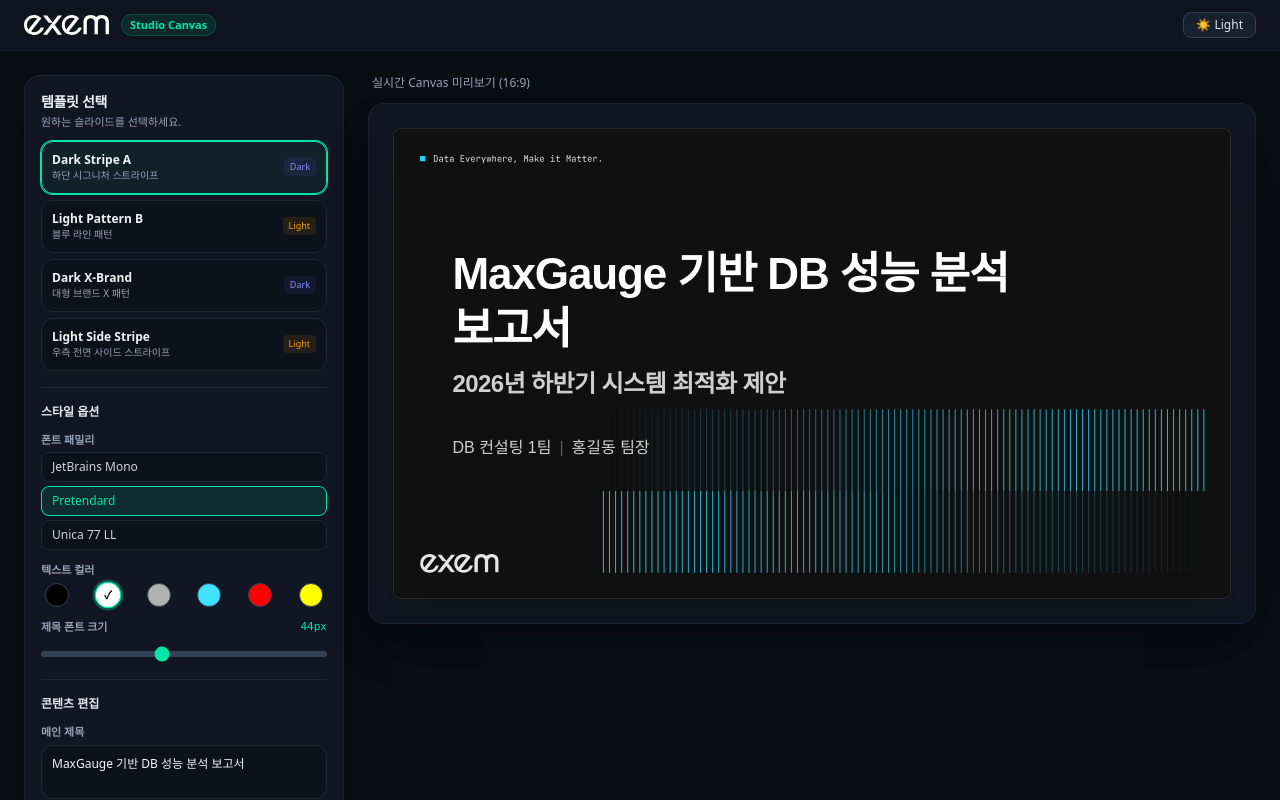
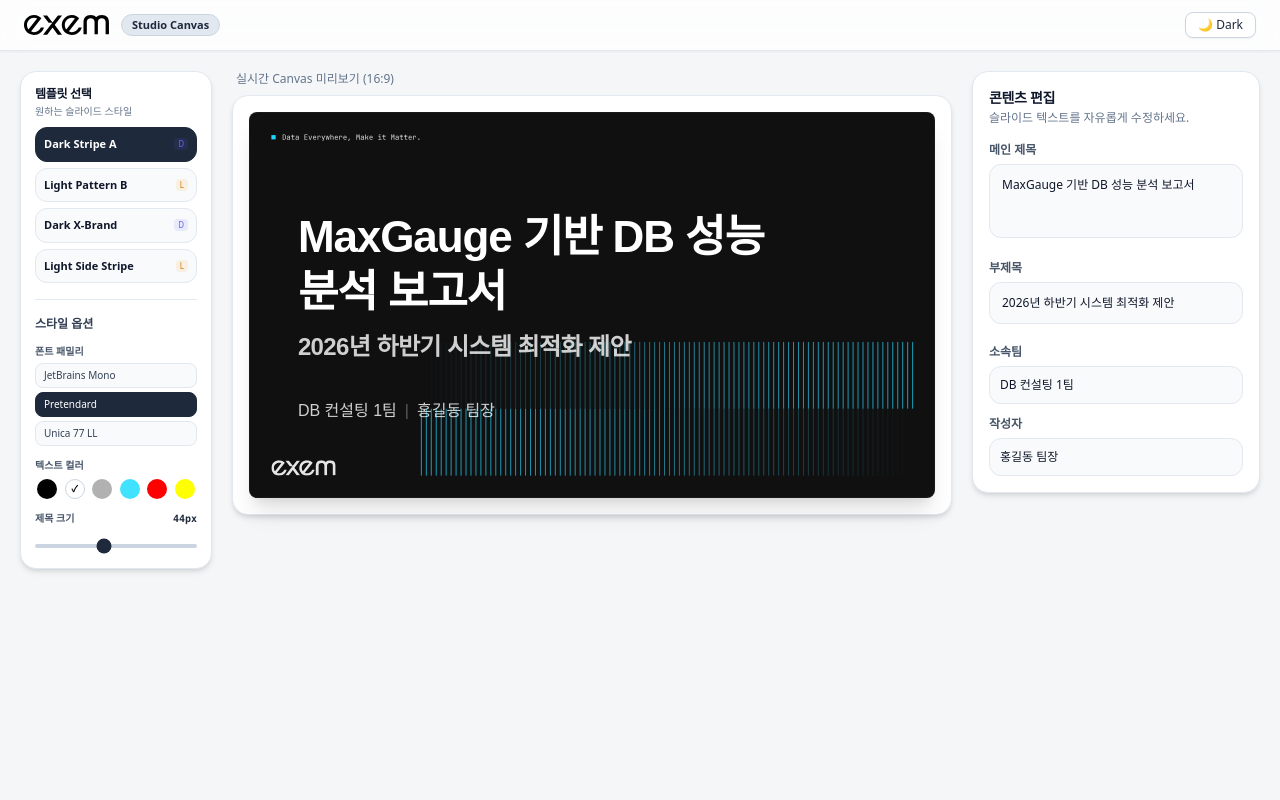
Before and after one commit to hjeon-ai/exem_ppt, a Next.js app: page / in a window 1280 px wide. Shown: the top 800 px of the page. Built offline with nearby package versions, Linux system fonts and the light colour scheme; a web font is replaced by a local one.

Commit message:
Split editor into dual sidebars and refine light theme style

```diff
--- a/app/components/TemplateEditor.tsx
+++ b/app/components/TemplateEditor.tsx
@@ -17,7 +17,7 @@
   { id: 'dark-a', name: 'Dark Stripe A', desc: '하단 시그니처 스트라이프', bg: '/templates/bg-dark-a.svg', isLight: false },
   { id: 'light-b', name: 'Light Pattern B', desc: '블루 라인 패턴', bg: '/templates/bg-light-b.svg', isLight: true },
   { id: 'dark-x', name: 'Dark X-Brand', desc: '대형 브랜드 X 패턴', bg: '/templates/bg-dark-x.svg', isLight: false },
-  { id: 'light-stripe', name: 'Light Side Stripe', desc: '우측 전면 사이드 스트라이프', bg: '/templates/bg-light-stripe.svg', isLight: true },
+  { id: 'light-stripe', name: 'Light Side Stripe', desc: '우측 전면 스트라이프', bg: '/templates/bg-light-stripe.svg', isLight: true },
 ];
 
 const FONT_OPTIONS = [
@@ -36,7 +36,7 @@
 ];
 
 export const TemplateEditor = () => {
-  const [platformTheme, setPlatformTheme] = useState<'dark' | 'light'>('dark');
+  const [platformTheme, setPlatformTheme] = useState<'dark' | 'light'>('light');
 
   const [slideData, setSlideData] = useState<SlideData>({
     theme: 'dark-a',
@@ -52,6 +52,17 @@
   const canvasRef = useRef<HTMLDivElement | null>(null);
   const currentTemplate = TEMPLATE_OPTIONS.find((t) => t.id === slideData.theme) || TEMPLATE_OPTIONS[0];
   const isPlatformDark = platformTheme === 'dark';
+
+  // 동적 테마 클래스 정의
+  const activeBorderClass = isPlatformDark
+    ? 'border-[#00e6a5] bg-[#00e6a5]/10 text-[#00e6a5]'
+    : 'border-slate-800 bg-slate-800 text-white';
+
+  const activeBadgeClass = isPlatformDark
+    ? 'bg-[#00e6a5]/10 text-[#00e6a5] border-[#00e6a5]/20'
+    : 'bg-slate-200 text-slate-800 border-slate-300';
+
+  const accentTextClass = isPlatformDark ? 'text-[#00e6a5]' : 'text-slate-800';
 
   return (
     <div
@@ -74,7 +85,7 @@
               e.currentTarget.style.display = 'none';
             }}
           />
-          <span className="text-[11px] font-semibold px-2 py-0.5 rounded-full bg-[#00e6a5]/10 text-[#00e6a5] border border-[#00e6a5]/20">
+          <span className={`text-[11px] font-semibold px-2.5 py-0.5 rounded-full border ${activeBadgeClass}`}>
             Studio Canvas
           </span>
         </div>
@@ -83,29 +94,30 @@
           onClick={() => setPlatformTheme(isPlatformDark ? 'light' : 'dark')}
           className={`flex items-center space-x-1.5 px-3 py-1 rounded-lg border text-xs font-medium transition-all duration-200 ${
             isPlatformDark
-              ? 'border-slate-700 bg-slate-800/60 hover:bg-slate-700 text-slate-200 hover:border-[#00e6a5]/40'
-              : 'border-slate-300 bg-white hover:bg-slate-50 text-slate-800 shadow-sm'
+              ? 'border-slate-700 bg-slate-800/60 hover:bg-slate-700 text-slate-200'
+              : 'border-slate-300 bg-white hover:bg-slate-100 text-slate-800 shadow-sm'
           }`}
         >
           <span>{isPlatformDark ? '☀️ Light' : '🌙 Dark'}</span>
         </button>
       </header>
 
-      {/* ===== 메인 컨텐츠 영역 ===== */}
-      <div className="flex-1 flex gap-6 p-6 max-w-[1800px] mx-auto w-full">
-        {/* ===== 왼쪽 슬림 사이드바 (폭 절반으로 축소) ===== */}
+      {/* ===== 메인 레이아웃 (좌측 사이드바 - 중앙 캔버스 - 우측 사이드바) ===== */}
+      <div className="flex-1 flex gap-5 p-5 max-w-[1920px] mx-auto w-full items-start">
+
+        {/* ===== 1. 좌측 사이드바 (슬림: w-48) ===== */}
         <div
-          className={`w-80 shrink-0 border rounded-2xl p-4 space-y-4 h-fit transition-colors duration-300 ${
+          className={`w-48 shrink-0 border rounded-2xl p-3.5 space-y-4 transition-colors duration-300 ${
             isPlatformDark
-              ? 'bg-[#111622] border-slate-800/80 shadow-2xl shadow-black/40'
-              : 'bg-white border-slate-200 shadow-xl shadow-slate-200/50'
+              ? 'bg-[#111622] border-slate-800/80 shadow-2xl'
+              : 'bg-white border-slate-200 shadow-md'
           }`}
         >
-          {/* 1. 템플릿 선택 (한 줄에 하나씩) */}
+          {/* 템플릿 선택 */}
           <div>
-            <h2 className="font-bold text-sm tracking-tight mb-0.5">템플릿 선택</h2>
-            <p className={`text-[11px] mb-2.5 ${isPlatformDark ? 'text-slate-400' : 'text-slate-500'}`}>
-              원하는 슬라이드를 선택하세요.
+            <h2 className="font-bold text-xs tracking-tight mb-0.5">템플릿 선택</h2>
+            <p className={`text-[10px] mb-2 ${isPlatformDark ? 'text-slate-400' : 'text-slate-500'}`}>
+              원하는 슬라이드 스타일
             </p>
 
             <div className="flex flex-col space-y-1.5">
@@ -119,27 +131,24 @@
                       titleColor: item.isLight ? '#000000' : '#FFFFFF',
                     }))
                   }
-                  className={`p-2.5 rounded-xl border text-left transition-all duration-200 flex items-center justify-between ${
+                  className={`p-2 rounded-xl border text-left transition-all duration-200 flex flex-col justify-between space-y-1 ${
                     slideData.theme === item.id
-                      ? 'border-[#00e6a5] bg-[#00e6a5]/5 ring-1 ring-[#00e6a5]'
+                      ? activeBorderClass
                       : isPlatformDark
-                      ? 'border-slate-800 bg-[#0d111a] hover:border-slate-700 hover:bg-slate-800/50'
-                      : 'border-slate-200 bg-slate-50 hover:border-slate-300 hover:bg-slate-100'
+                      ? 'border-slate-800 bg-[#0d111a] hover:border-slate-700'
+                      : 'border-slate-200 bg-slate-50 hover:border-slate-300'
                   }`}
                 >
-                  <div>
-                    <div className="font-semibold text-xs">{item.name}</div>
-                    <div className={`text-[10px] ${isPlatformDark ? 'text-slate-400' : 'text-slate-500'}`}>
-                      {item.desc}
-                    </div>
+                  <div className="flex items-center justify-between w-full">
+                    <span className="font-semibold text-[11px] truncate">{item.name}</span>
+                    <span
+                      className={`text-[8px] px-1 py-0.2 rounded font-medium ${
+                        item.isLight ? 'bg-amber-500/10 text-amber-600' : 'bg-indigo-500/10 text-indigo-500'
+                      }`}
+                    >
+                      {item.isLight ? 'L' : 'D'}
+                    </span>
                   </div>
-                  <span
-                    className={`text-[9px] px-1.5 py-0.5 rounded font-medium ${
-                      item.isLight ? 'bg-amber-500/10 text-amber-500' : 'bg-indigo-500/10 text-indigo-400'
-                    }`}
-                  >
-                    {item.isLight ? 'Light' : 'Dark'}
-                  </span>
                 </button>
               ))}
             </div>
@@ -147,7 +156,7 @@
 
           <hr className={isPlatformDark ? 'border-slate-800' : 'border-slate-200'} />
 
-          {/* 2. 스타일 옵션 (폰트, 컬러, 크기) */}
+          {/* 스타일 옵션 */}
           <div className="space-y-3">
             <h3 className={`font-bold text-xs ${isPlatformDark ? 'text-slate-200' : 'text-slate-700'}`}>
               스타일 옵션
@@ -155,7 +164,7 @@
 
             {/* 폰트 선택 */}
             <div>
-              <label className={`block text-[11px] font-semibold mb-1 ${isPlatformDark ? 'text-slate-400' : 'text-slate-600'}`}>
+              <label className={`block text-[10px] font-semibold mb-1 ${isPlatformDark ? 'text-slate-400' : 'text-slate-600'}`}>
                 폰트 패밀리
               </label>
               <div className="flex flex-col space-y-1">
@@ -163,9 +172,9 @@
                   <button
                     key={f.label}
                     onClick={() => setSlideData((prev) => ({ ...prev, fontFamily: f.value }))}
-                    className={`py-1.5 px-2.5 text-left rounded-lg border text-xs font-medium transition ${
+                    className={`py-1 px-2 text-left rounded-lg border text-[10px] font-medium transition truncate ${
                       slideData.fontFamily === f.value
-                        ? 'border-[#00e6a5] bg-[#00e6a5]/10 text-[#00e6a5]'
+                        ? activeBorderClass
                         : isPlatformDark
                         ? 'border-slate-800 bg-[#0d111a] hover:border-slate-700 text-slate-300'
                         : 'border-slate-200 bg-slate-50 hover:bg-slate-100 text-slate-700'
@@ -177,24 +186,24 @@
               </div>
             </div>
 
-            {/* 폰트 컬러 팔레트 */}
+            {/* 텍스트 컬러 팔레트 (아웃라인 제거) */}
             <div>
-              <label className={`block text-[11px] font-semibold mb-1 ${isPlatformDark ? 'text-slate-400' : 'text-slate-600'}`}>
+              <label className={`block text-[10px] font-semibold mb-1.5 ${isPlatformDark ? 'text-slate-400' : 'text-slate-600'}`}>
                 텍스트 컬러
               </label>
-              <div className="flex items-center justify-between px-1">
+              <div className="flex items-center justify-between px-0.5">
                 {COLOR_PALETTE.map((c) => (
                   <button
                     key={c.hex}
                     onClick={() => setSlideData((prev) => ({ ...prev, titleColor: c.hex }))}
                     title={c.name}
-                    className={`w-6 h-6 rounded-full border transition-transform transform hover:scale-110 flex items-center justify-center ${
-                      slideData.titleColor === c.hex ? 'border-[#00e6a5] scale-110 ring-2 ring-[#00e6a5]/30' : 'border-slate-700'
+                    className={`w-5 h-5 rounded-full transition-transform transform hover:scale-110 flex items-center justify-center ${
+                      c.hex === '#FFFFFF' ? 'border border-slate-300' : ''
                     }`}
                     style={{ backgroundColor: c.hex }}
                   >
                     {slideData.titleColor === c.hex && (
-                      <span className={c.hex === '#FFFFFF' || c.hex === '#FFFF00' || c.hex === '#40E2FF' ? 'text-black text-[10px] font-bold' : 'text-white text-[10px] font-bold'}>
+                      <span className={c.hex === '#FFFFFF' || c.hex === '#FFFF00' || c.hex === '#40E2FF' ? 'text-black text-[9px] font-bold' : 'text-white text-[9px] font-bold'}>
                         ✓
                       </span>
                     )}
@@ -206,10 +215,10 @@
             {/* 폰트 크기 슬라이더 */}
             <div>
               <div className="flex justify-between items-center mb-1">
-                <label className={`text-[11px] font-semibold ${isPlatformDark ? 'text-slate-400' : 'text-slate-600'}`}>
-                  제목 폰트 크기
+                <label className={`text-[10px] font-semibold ${isPlatformDark ? 'text-slate-400' : 'text-slate-600'}`}>
+                  제목 크기
                 </label>
-                <span className="text-[11px] font-mono text-[#00e6a5]">{slideData.titleFontSize}px</span>
+                <span className={`text-[10px] font-mono font-bold ${accentTextClass}`}>{slideData.titleFontSize}px</span>
               </div>
               <input
                 type="range"
@@ -218,100 +227,30 @@
                 step={2}
                 value={slideData.titleFontSize}
                 onChange={(e) => setSlideData((prev) => ({ ...prev, titleFontSize: Number(e.target.value) }))}
-                className="w-full accent-[#00e6a5] bg-slate-700 h-1.5 rounded-lg appearance-none cursor-pointer"
+                className={`w-full h-1 rounded-lg appearance-none cursor-pointer ${
+                  isPlatformDark ? 'accent-[#00e6a5] bg-slate-700' : 'accent-slate-800 bg-slate-300'
+                }`}
               />
-            </div>
-          </div>
-
-          <hr className={isPlatformDark ? 'border-slate-800' : 'border-slate-200'} />
-
-          {/* 3. 콘텐츠 텍스트 편집 */}
-          <div className="space-y-3">
-            <h3 className={`font-bold text-xs ${isPlatformDark ? 'text-slate-200' : 'text-slate-700'}`}>
-              콘텐츠 편집
-            </h3>
-
-            <div>
-              <label className={`block text-[11px] font-semibold mb-1 ${isPlatformDark ? 'text-slate-400' : 'text-slate-600'}`}>
-                메인 제목
-              </label>
-              <textarea
-                rows={2}
-                value={slideData.mainTitle}
-                onChange={(e) => setSlideData({ ...slideData, mainTitle: e.target.value })}
-                className={`w-full border rounded-xl p-2.5 text-xs focus:border-[#00e6a5] focus:ring-1 focus:ring-[#00e6a5] focus:outline-none resize-none transition-all ${
-                  isPlatformDark
-                    ? 'bg-[#0d111a] border-slate-800 text-slate-100 placeholder-slate-600'
-                    : 'bg-slate-50 border-slate-200 text-slate-900 placeholder-slate-400'
-                }`}
-                placeholder="제목을 입력하세요"
-              />
-            </div>
-
-            <div>
-              <label className={`block text-[11px] font-semibold mb-1 ${isPlatformDark ? 'text-slate-400' : 'text-slate-600'}`}>
-                부제목
-              </label>
-              <input
-                type="text"
-                value={slideData.subTitle}
-                onChange={(e) => setSlideData({ ...slideData, subTitle: e.target.value })}
-                className={`w-full border rounded-xl p-2.5 text-xs focus:border-[#00e6a5] focus:ring-1 focus:ring-[#00e6a5] focus:outline-none transition-all ${
-                  isPlatformDark
-                    ? 'bg-[#0d111a] border-slate-800 text-slate-100 placeholder-slate-600'
-                    : 'bg-slate-50 border-slate-200 text-slate-900 placeholder-slate-400'
-                }`}
-                placeholder="부제목을 입력하세요"
-              />
-            </div>
-
-            <div className="grid grid-cols-2 gap-2">
-              <div>
-                <label className={`block text-[11px] font-semibold mb-1 ${isPlatformDark ? 'text-slate-400' : 'text-slate-600'}`}>
-                  소속팀
-                </label>
-                <input
-                  type="text"
-                  value={slideData.department}
-                  onChange={(e) => setSlideData({ ...slideData, department: e.target.value })}
-                  className={`w-full border rounded-xl p-2.5 text-xs focus:border-[#00e6a5] focus:ring-1 focus:ring-[#00e6a5] focus:outline-none transition-all ${
-                    isPlatformDark ? 'bg-[#0d111a] border-slate-800 text-slate-100' : 'bg-slate-50 border-slate-200 text-slate-900'
-                  }`}
-                />
-              </div>
-              <div>
-                <label className={`block text-[11px] font-semibold mb-1 ${isPlatformDark ? 'text-slate-400' : 'text-slate-600'}`}>
-                  작성자
-                </label>
-                <input
-                  type="text"
-                  value={slideData.author}
-                  onChange={(e) => setSlideData({ ...slideData, author: e.target.value })}
-                  className={`w-full border rounded-xl p-2.5 text-xs focus:border-[#00e6a5] focus:ring-1 focus:ring-[#00e6a5] focus:outline-none transition-all ${
-                    isPlatformDark ? 'bg-[#0d111a] border-slate-800 text-slate-100' : 'bg-slate-50 border-slate-200 text-slate-900'
-                  }`}
-                />
-              </div>
             </div>
           </div>
         </div>
 
-        {/* ===== 오른쪽 캔버스 미리보기 패널 ===== */}
-        <div className="flex-1 flex flex-col justify-start space-y-3">
+        {/* ===== 2. 중앙 캔버스 미리보기 영역 ===== */}
+        <div className="flex-1 flex flex-col justify-start space-y-2">
           <div className={`flex justify-between items-center text-xs font-medium px-1 ${isPlatformDark ? 'text-slate-400' : 'text-slate-500'}`}>
             <span>실시간 Canvas 미리보기 (16:9)</span>
           </div>
 
           <div
-            className={`w-full flex justify-center items-center p-6 rounded-2xl border transition-colors duration-300 ${
+            className={`w-full flex justify-center items-center p-4 rounded-2xl border transition-colors duration-300 ${
               isPlatformDark
                 ? 'bg-[#111622] border-slate-800/80 shadow-2xl'
-                : 'bg-white border-slate-200 shadow-xl shadow-slate-200/50'
+                : 'bg-white border-slate-200 shadow-md'
             }`}
           >
             <div
               ref={canvasRef}
-              className="relative w-full aspect-[16/9] bg-cover bg-center overflow-hidden shadow-2xl transition-all duration-300 rounded-lg border border-white/10"
+              className="relative w-full aspect-[16/9] bg-cover bg-center overflow-hidden shadow-xl transition-all duration-300 rounded-lg border border-slate-500/10"
               style={{
                 backgroundImage: `url(${currentTemplate.bg})`,
                 fontFamily: slideData.fontFamily,
@@ -348,6 +287,93 @@
             </div>
           </div>
         </div>
+
+        {/* ===== 3. 우측 사이드바: 콘텐츠 편집 (더 넓음: w-72) ===== */}
+        <div
+          className={`w-72 shrink-0 border rounded-2xl p-4 space-y-4 transition-colors duration-300 ${
+            isPlatformDark
+              ? 'bg-[#111622] border-slate-800/80 shadow-2xl'
+              : 'bg-white border-slate-200 shadow-md'
+          }`}
+        >
+          <div>
+            <h2 className="font-bold text-sm tracking-tight mb-0.5">콘텐츠 편집</h2>
+            <p className={`text-xs mb-3 ${isPlatformDark ? 'text-slate-400' : 'text-slate-500'}`}>
+              슬라이드 텍스트를 자유롭게 수정하세요.
+            </p>
+          </div>
+
+          <div className="space-y-4">
+            <div>
+              <label className={`block text-xs font-semibold mb-1.5 ${isPlatformDark ? 'text-slate-400' : 'text-slate-600'}`}>
+                메인 제목
+              </label>
+              <textarea
+                rows={3}
+                value={slideData.mainTitle}
+                onChange={(e) => setSlideData({ ...slideData, mainTitle: e.target.value })}
+                className={`w-full border rounded-xl p-3 text-xs focus:outline-none resize-none transition-all ${
+                  isPlatformDark
+                    ? 'bg-[#0d111a] border-slate-800 text-slate-100 focus:border-[#00e6a5]'
+                    : 'bg-slate-50 border-slate-200 text-slate-900 focus:border-slate-800 focus:bg-white'
+                }`}
+                placeholder="제목을 입력하세요"
+              />
+            </div>
+
+            <div>
+              <label className={`block text-xs font-semibold mb-1.5 ${isPlatformDark ? 'text-slate-400' : 'text-slate-600'}`}>
+                부제목
+              </label>
+              <input
+                type="text"
+                value={slideData.subTitle}
+                onChange={(e) => setSlideData({ ...slideData, subTitle: e.target.value })}
+                className={`w-full border rounded-xl p-3 text-xs focus:outline-none transition-all ${
+                  isPlatformDark
+                    ? 'bg-[#0d111a] border-slate-800 text-slate-100 focus:border-[#00e6a5]'
+                    : 'bg-slate-50 border-slate-200 text-slate-900 focus:border-slate-800 focus:bg-white'
+                }`}
+                placeholder="부제목을 입력하세요"
+              />
+            </div>
+
+            <div className="space-y-3 pt-1">
+              <div>
+                <label className={`block text-xs font-semibold mb-1.5 ${isPlatformDark ? 'text-slate-400' : 'text-slate-600'}`}>
+                  소속팀
+                </label>
+                <input
+                  type="text"
+                  value={slideData.department}
+                  onChange={(e) => setSlideData({ ...slideData, department: e.target.value })}
+                  className={`w-full border rounded-xl p-2.5 text-xs focus:outline-none transition-all ${
+                    isPlatformDark
+                      ? 'bg-[#0d111a] border-slate-800 text-slate-100 focus:border-[#00e6a5]'
+                      : 'bg-slate-50 border-slate-200 text-slate-900 focus:border-slate-800 focus:bg-white'
+                  }`}
+                />
+              </div>
+
+              <div>
+                <label className={`block text-xs font-semibold mb-1.5 ${isPlatformDark ? 'text-slate-400' : 'text-slate-600'}`}>
+                  작성자
+                </label>
+                <input
+                  type="text"
+                  value={slideData.author}
+                  onChange={(e) => setSlideData({ ...slideData, author: e.target.value })}
+                  className={`w-full border rounded-xl p-2.5 text-xs focus:outline-none transition-all ${
+                    isPlatformDark
+                      ? 'bg-[#0d111a] border-slate-800 text-slate-100 focus:border-[#00e6a5]'
+                      : 'bg-slate-50 border-slate-200 text-slate-900 focus:border-slate-800 focus:bg-white'
+                  }`}
+                />
+              </div>
+            </div>
+          </div>
+        </div>
+
       </div>
     </div>
   );
```
